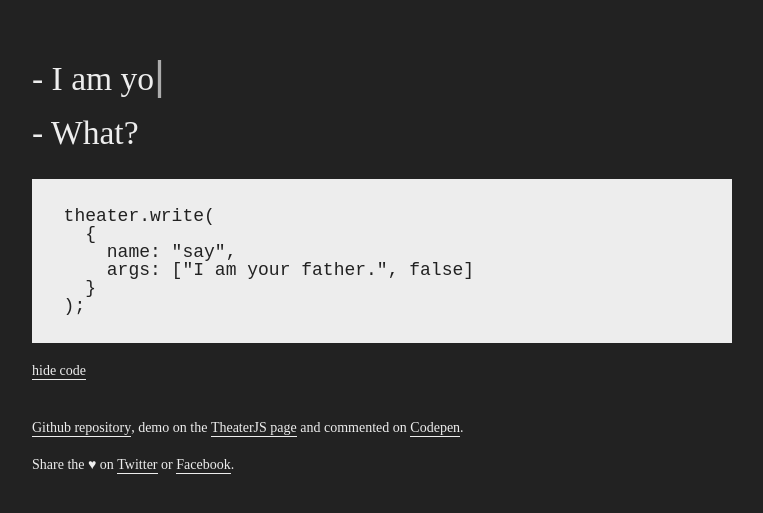
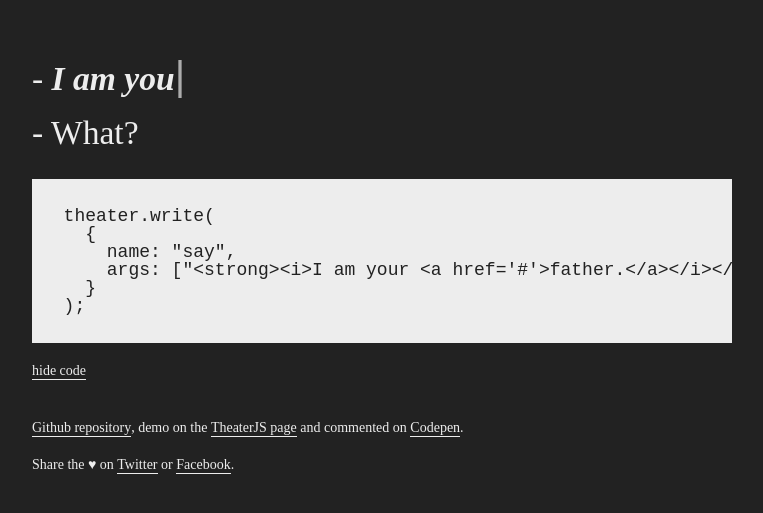
Before and after one commit to zhouzi/TheaterJS, a website: page index.html in a window 1280 px wide. Shown: the part 127-640 px from the top of the page, without its empty margins (258-1021 px from the left). Drawn offline with Linux system fonts and the light colour scheme; files that its build step writes are made by us from their sources; a web font is replaced by a local one.

Commit message:
Added support for HTML in speeches Any HTML tag that is of the form <TAG NAME ...>TEXT</TAG NAME ...> can now be use in speeches. This includes nested tags. Only tested on well-formatted html; something like "<i>Something ..." with no closing tag would cause undefined behavior. This also means speeches can't contain '<' or '>' characters unless they define HTML elements.
HTML elements have also been added to the demo.

```diff
--- a/index.html
+++ b/index.html
@@ -58,7 +58,7 @@
                         var args  = Array.prototype.splice.apply(arguments, [3]),
                             log   = '{\n      name: "' + sceneName + '"';
 
-                        if (args.length > 0) log += ",\n      args: " + JSON.stringify(args).split(",").join(", ");
+                        if (args.length > 0) log += ",\n      args: " + JSON.stringify(args).split(",").join(", ").replace(/</g, '&lt;').replace(/>/g, '&gt;');
                         log += "\n    }";
 
                         $log.innerHTML = log;
@@ -77,16 +77,16 @@
                     });
 
                 theater
-                    .write("Vader:Luke.", 400, toggleClass)
+                    .write("Vader:<strong>Luke.</strong>", 400, toggleClass)
                     .write("Luke:What?", toggleClass)
-                    .write("Vader:I am your father.", toggleClass)
+                    .write("Vader:<strong><i>I am your <a href='#'>father.</a></i></strong>", toggleClass)
                     .write({ name: "call", args: [kill, true] })
                     .write("Luke:Nooo...", -3, "!!! ", 400, "No! ", 400)
                     .write("Luke:That's not true!", 400)
                     .write("Luke:That's impossible!", toggleClass)
                     .write("Vader:Search your feelings.", 1600)
                     .write("Vader:You know it to be true.", 1000, toggleClass)
-                    .write("Luke:Noooooooo! ", 400, "No!", toggleClass)
+                    .write("Luke:Noooooooo! ", 400, "<strong>No!</strong>", toggleClass)
                     .write("Vader:Luke.", 800)
                     .write("Vader:You can destroy the Emperor.", 1600)
                     .write("Vader:He has foreseen this. ", 800)
--- a/src/theater.js
+++ b/src/theater.js
@@ -103,6 +103,100 @@
       return self.utils.randomFloat(0, 1) > self.current.accuracy;
     },
 
+    parseHTML: function (string) {
+      var self = this;
+      self.current.htmlStartTags = [];
+      self.current.htmlEndTags = [];
+
+      // Do a quick scan and find out if there's any HTML in the speech
+      // If there is, we need to save the positions, lengths, and contents.
+      var htmlTag = {
+        pos: -1,
+        length: -1,
+        string: ""
+      };
+
+      for(var c = 0; c < string.length; c++) {
+        var character = string.charAt(c);
+
+        if(character === '<')
+            htmlTag.pos = c;
+
+        if(htmlTag.pos >= 0)
+            htmlTag.string += character;
+
+        if(character === '>') {
+            htmlTag.length = c - htmlTag.pos + 1;
+
+            var tagCopy = {
+              pos: htmlTag.pos,
+              length: htmlTag.length,
+              string: htmlTag.string
+            };
+
+            if(htmlTag.string.charAt(1) === '/')
+              self.current.htmlEndTags.push(tagCopy);
+            else
+              self.current.htmlStartTags.push(tagCopy);
+
+            // Reset htmlTag
+            htmlTag.pos = -1;
+            htmlTag.length = -1;
+            htmlTag.string = "";
+        }
+      }
+    },
+
+    stripHTML: function (string) {
+      var self = this;
+      for(var h = 0; h < self.current.htmlStartTags.length; h++) {
+        string = string.replace(self.current.htmlStartTags[h].string, "");
+        string = string.replace(self.current.htmlEndTags[h].string, "");
+      }
+
+      return string;
+    },
+
+    injectHTML: function (string, cursor) {
+      var self = this,
+          numTags = self.current.htmlStartTags.length,
+          amountInserted = 0,
+          startIndex = 0,
+          endIndex = 0;
+
+      while(startIndex < numTags) {
+        var start = self.current.htmlStartTags[startIndex];
+        var end = self.current.htmlEndTags[endIndex];
+
+        if(start.pos < end.pos) {
+          // Next start tag comes before next end tag
+          if(start.pos <= cursor + amountInserted) {
+            // Start tag is included in portion that is being typed
+            string = string.substr(0, start.pos) + start.string + string.substr(start.pos);
+            amountInserted += start.length;
+            startIndex++;
+          } else {
+            // Start tag is off the screen. We need to close any end tags that
+            // correspond to start tags we've already typed
+            for(var i = startIndex - 1; i >= endIndex; i--)
+                string += self.current.htmlEndTags[i].string;
+
+            // We can return early in this case
+            return string;
+          }
+        } else {
+          // Next end tag comes before next start tag
+          if(end.pos <= cursor + amountInserted) {
+            // End tag is included in portion that is being typed
+            string = string.substr(0, end.pos) + end.string + string.substr(end.pos);
+            amountInserted += end.length;
+            endIndex++;
+          } else return string;
+        }
+      }
+
+      return string;
+    },
 
     utils: {
       keyboard: {},
@@ -196,7 +290,9 @@
       removeClass: function (el, className) {
         if (el.classList) el.classList.remove(className);
         else el.className = el.className.replace(new RegExp('(^|\\b)' + className.split(' ').join('|') + '(\\b|$)', 'gi'), ' ');
-      }
+      },
+
+
     },
 
 
@@ -398,6 +494,12 @@
         cursor = -1;
       }
 
+      // Save HTML tag info from current speech
+      self.parseHTML(speech);
+
+      // Strip all html from the speech
+      speech = self.stripHTML(speech);
+
       var timeout = setTimeout(function nextChar () {
         var prevChar = model.charAt(cursor),
             newChar, newValue;
@@ -425,6 +527,9 @@
           newValue = model += newChar;
         }
 
+        // Inject the HTML up to the current cursor position
+        newValue = self.injectHTML(newValue, cursor);
+
         self.set(newValue, [newValue, newChar, prevChar, speech]);
 
         if (mistaken || cursor < speech.length) timeout = setTimeout(nextChar, self.getSayingSpeed());
@@ -442,10 +547,23 @@
 
       if (cursor < 0) return self.next();
 
+      // If erase is called before say (this seems to happen right at the
+      // beginning) we call parseHTML just to set up the arrays even though
+      // they'll probably be empty
+      if (self.current.htmlStartTags === undefined)
+        self.parseHTML(self.current.model);
+
+      // Reset cursor and min based on stripped string
+      var speech = self.stripHTML(self.current.model);
+      cursor = speech.length;
+      min = cursor + 1 + n;
+
       var timeout = setTimeout(function eraseChar () {
-        var prevChar = self.current.model.charAt(cursor),
-            newValue = self.current.model.substr(0, --cursor);
+        var prevChar = speech.charAt(cursor),
+            newValue = speech.substr(0, --cursor);
 
+        // Inject the HTML up to the current cursor position
+        newValue = self.injectHTML(newValue, cursor);
         self.set(newValue, [newValue, null, prevChar, newValue]);
 
         if (cursor >= min) setTimeout(eraseChar, self.getSayingSpeed(.2, true));
```
Also changed, not shown: build/theater.js, build/theater.min.js.
